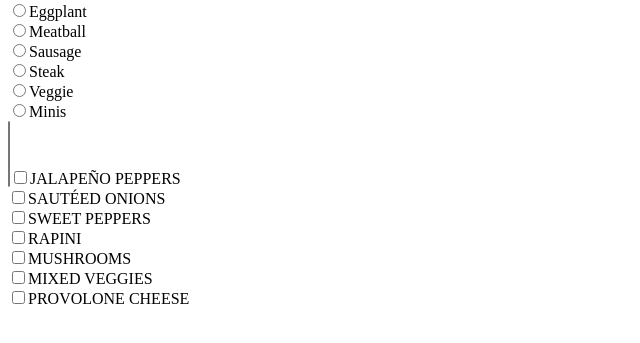
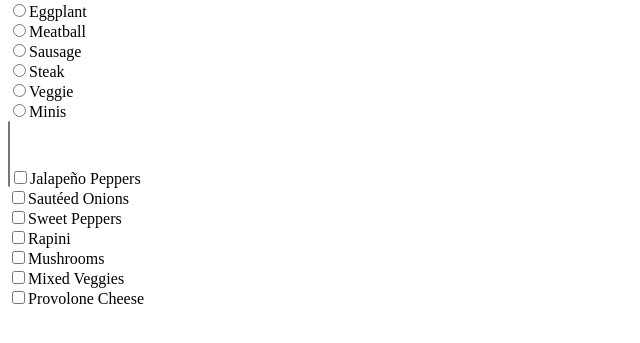
Before and after one commit to StevenAston/Cali-Sandwich-App, a plain HTML site: page cali.html in a window 1280 px wide. Shown: the part 121-464 px from the top of the page, without its empty margins (0-640 px from the left). Drawn offline with Linux system fonts and the light colour scheme.

Commit message:
changed to title case of second menu options

```diff
--- a/cali.html
+++ b/cali.html
@@ -32,13 +32,13 @@
 
 <form>
  <select multiple>
-  <input type="checkbox" name="topping" value="0">JALAPEÑO PEPPERS<br/>
-  <input type="checkbox" name="topping" value="0.44">SAUTÉED ONIONS<br/>
-  <input type="checkbox" name="topping" value="0.88">SWEET PEPPERS<br/>
-  <input type="checkbox" name="topping" value="1.77">RAPINI<br/>
-  <input type="checkbox" name="topping" value="0.88">MUSHROOMS<br/>
-  <input type="checkbox" name="topping" value="1.35">MIXED VEGGIES<br/>
-  <input type="checkbox" name="topping" value="0.88">PROVOLONE CHEESE<br/>
+  <input type="checkbox" name="topping" value="0">Jalapeño Peppers<br/>
+  <input type="checkbox" name="topping" value="0.44">Sautéed Onions<br/>
+  <input type="checkbox" name="topping" value="0.88">Sweet Peppers<br/>
+  <input type="checkbox" name="topping" value="1.77">Rapini<br/>
+  <input type="checkbox" name="topping" value="0.88">Mushrooms<br/>
+  <input type="checkbox" name="topping" value="1.35">Mixed Veggies<br/>
+  <input type="checkbox" name="topping" value="0.88">Provolone Cheese<br/>
 </select>
 </form>
 
```
